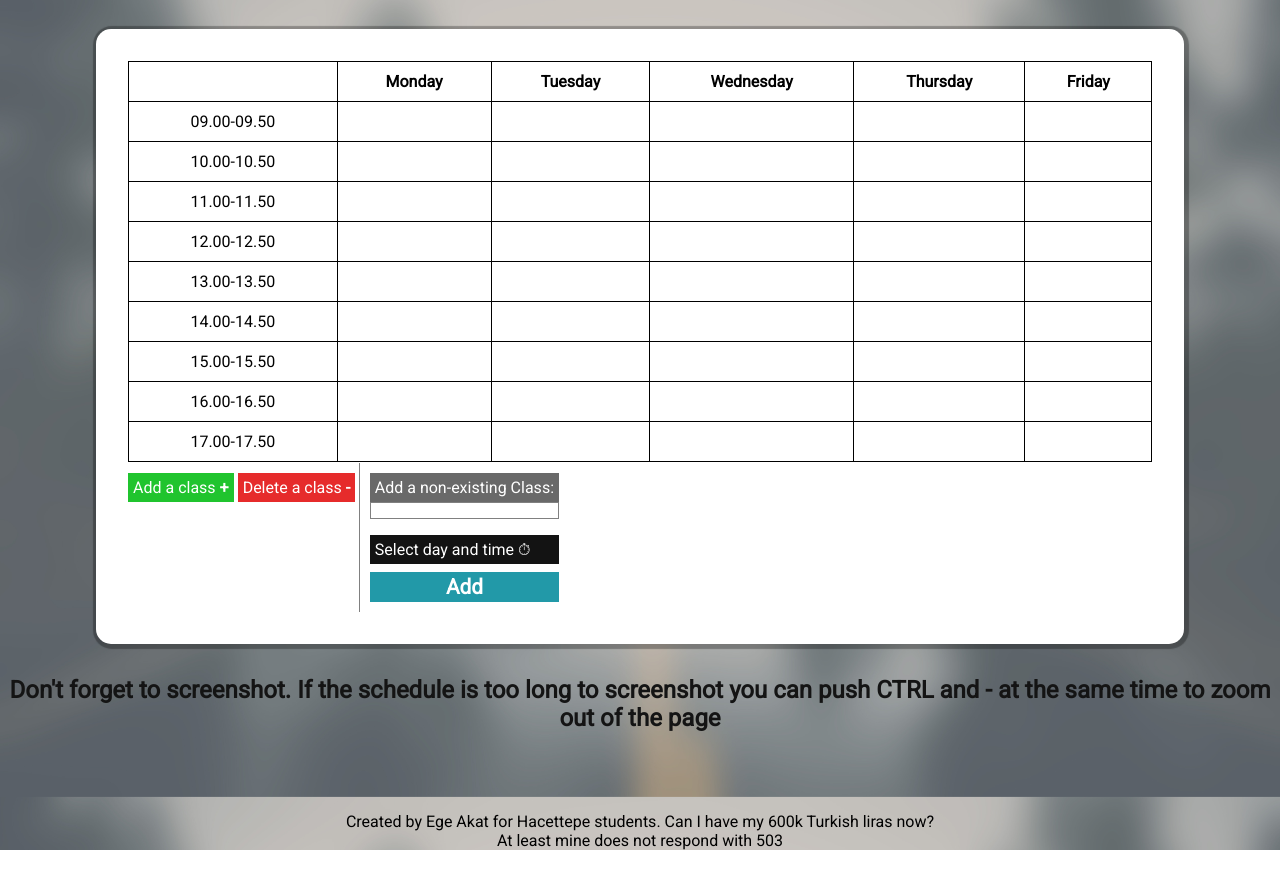
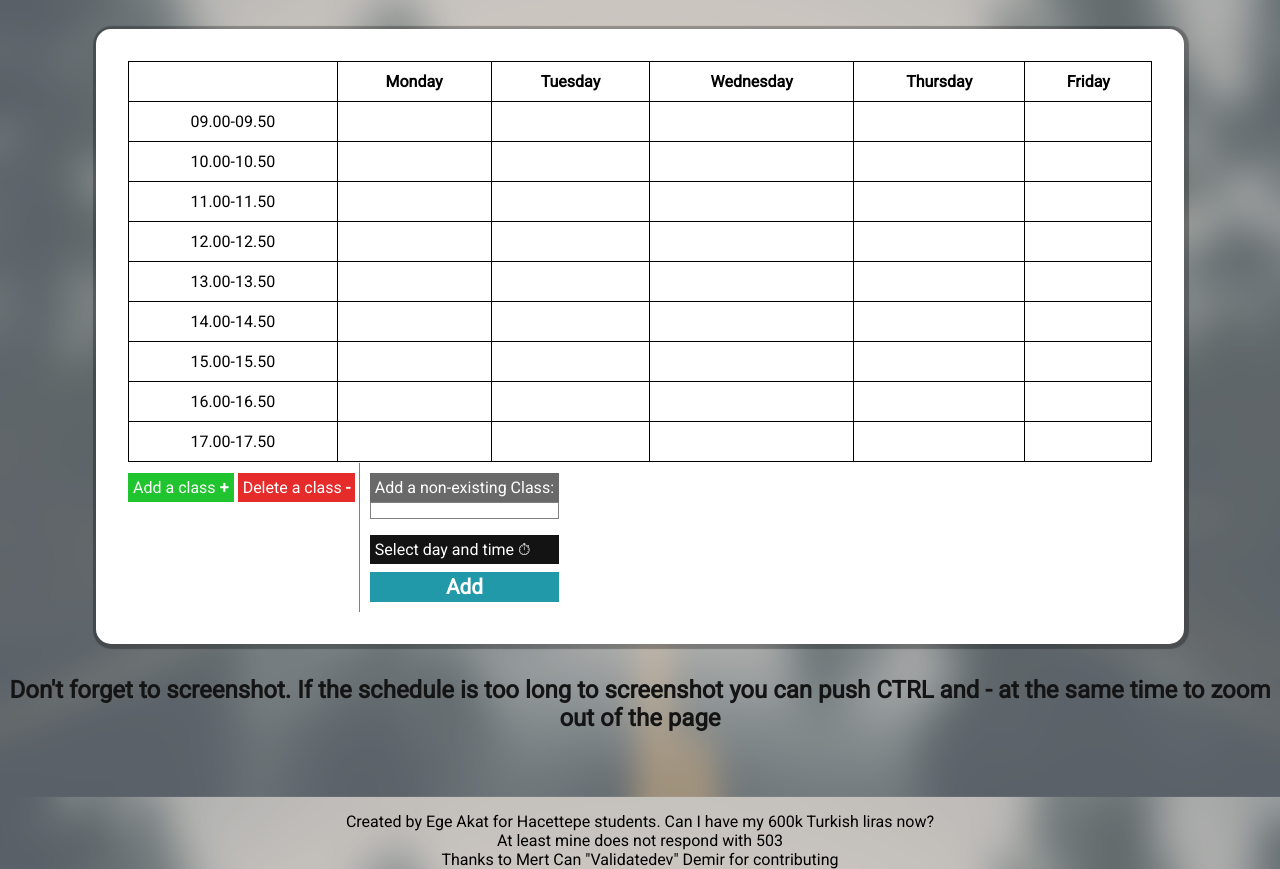
Before and after one commit to egeakat/hacettepe-class-schedule, a plain HTML site: page index.html in a window 1280 px wide. Shown: the part 57-926 px from the top of the page. Drawn offline with Linux system fonts and the light colour scheme.

Commit message:
contrib credit

```diff
--- a/index.html
+++ b/index.html
@@ -333,7 +333,12 @@
 
     <h2 class="page-header" style="margin-bottom: 5rem;">Don't forget to screenshot. If the schedule is too long to screenshot you can push CTRL and - at the same time to zoom out of the page</h2>
 
-    <footer style="text-align: center;">Created by Ege Akat for Hacettepe students. Can I have my 600k Turkish liras now? <br> At least mine does not respond with 503 </footer>
+    <footer style="text-align: center;">Created by Ege Akat for Hacettepe students. Can I have my 600k Turkish liras now? <br> At least mine does not respond with 503
+    <br>
+    Thanks to Mert Can "Validatedev" Demir for contributing
+    </footer>
+
+
     <script src="script.js"></script>
 </body>
 </html>
```
